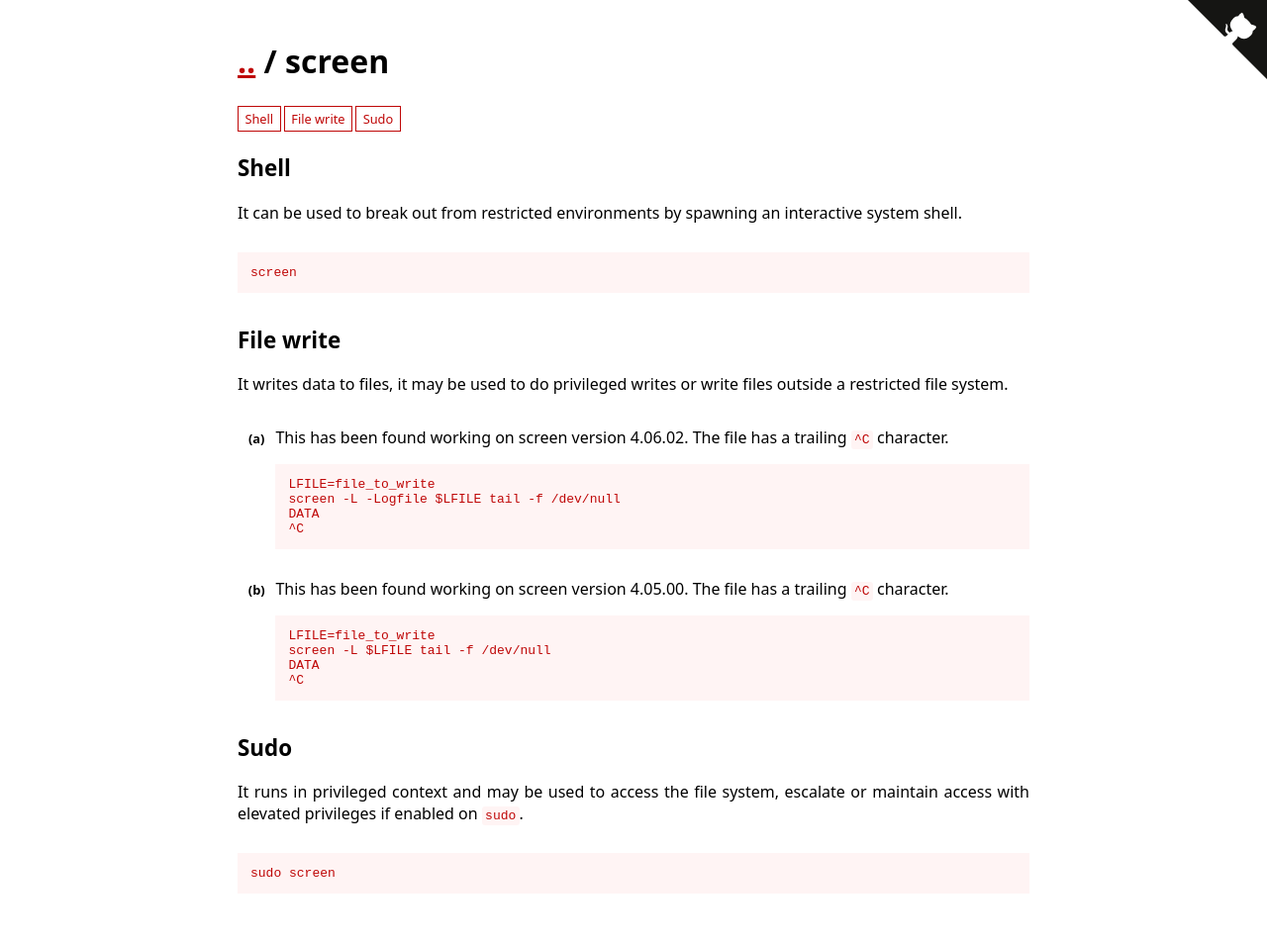
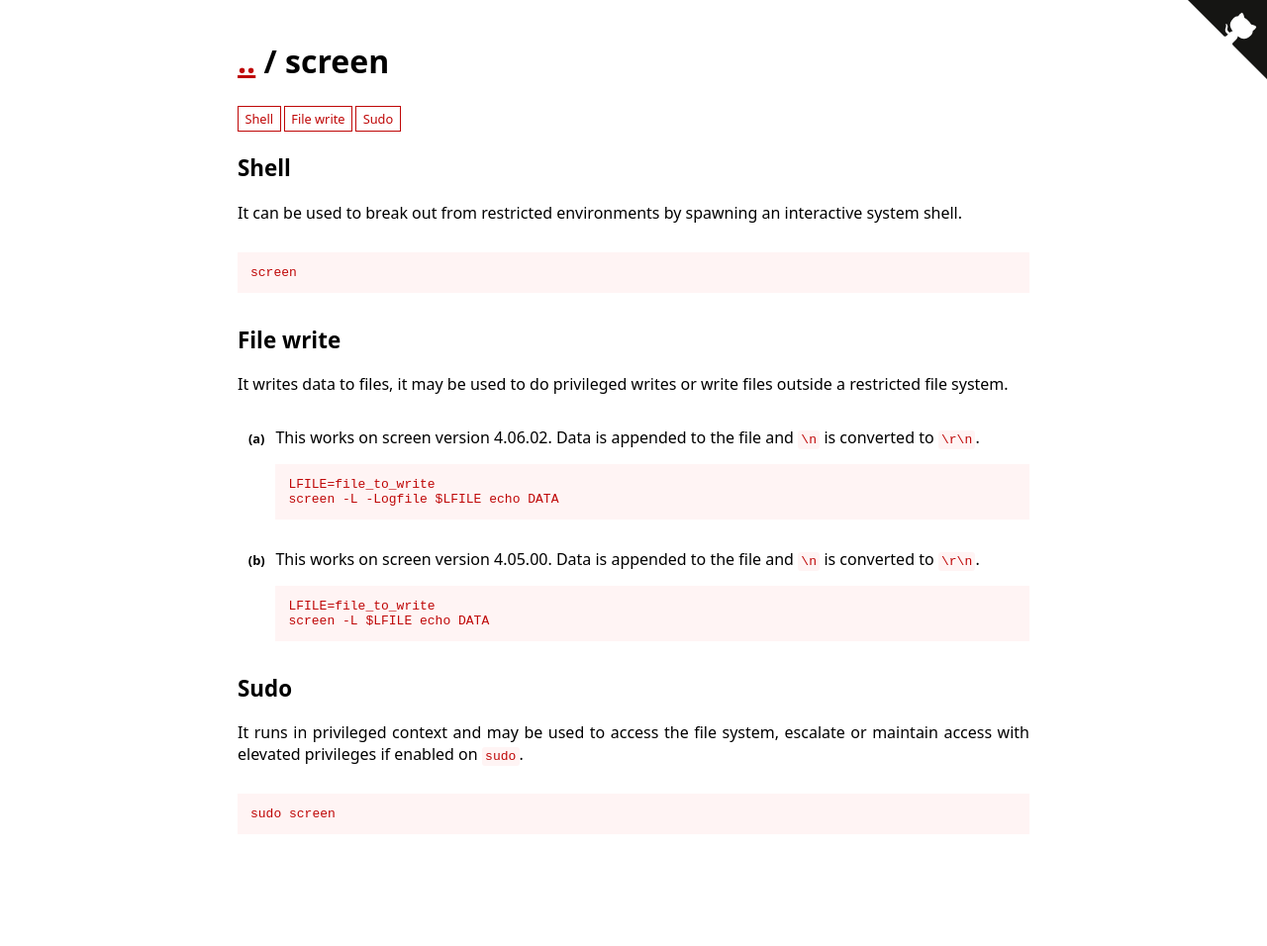
Before and after one commit to GTFOBins/GTFOBins.github.io, a Jekyll site: the page built from _gtfobins/screen.md, in a window 1280 px wide. Shown: the whole page at 99% size. Built offline with Jekyll 4.4.1, drawn with Linux system fonts in a browser that asks for light colours; after the commit the page ends 900 px from its top, so only the background shows below that.

Commit message:
Reword screen and use echo instead of tail with user interaction
Based on an example provided by #76.

```diff
--- a/_gtfobins/screen.md
+++ b/_gtfobins/screen.md
@@ -3,18 +3,14 @@ functions:
   shell:
     - code: screen
   file-write:
-    - description: This has been found working on screen version 4.06.02. The file has a trailing `^C` character.
+    - description: This works on screen version 4.06.02. Data is appended to the file and `\n` is converted to `\r\n`.
       code: |
         LFILE=file_to_write
-        screen -L -Logfile $LFILE tail -f /dev/null
-        DATA
-        ^C
-    - description: This has been found working on screen version 4.05.00. The file has a trailing `^C` character.
+        screen -L -Logfile $LFILE echo DATA
+    - description: This works on screen version 4.05.00. Data is appended to the file and `\n` is converted to `\r\n`.
       code: |
         LFILE=file_to_write
-        screen -L $LFILE tail -f /dev/null
-        DATA
-        ^C
+        screen -L $LFILE echo DATA
   sudo:
     - code: sudo screen
 ---
```
